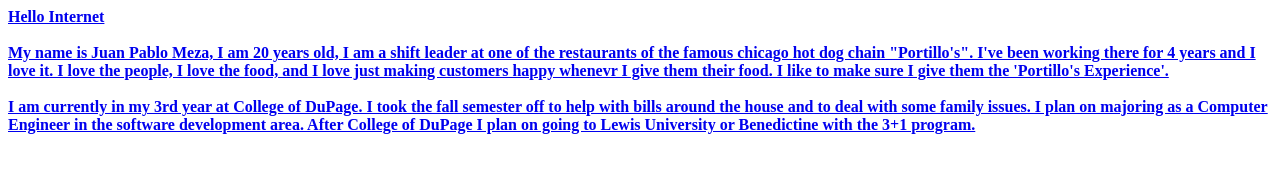
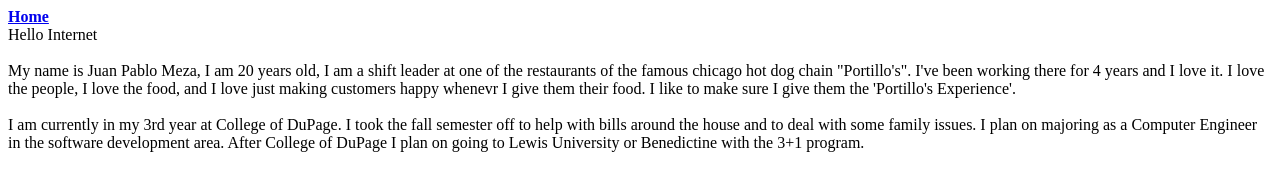
Before and after one commit to Juanito-2115/CIS1300, a plain HTML site: page HW1/index.html in a window 1280 px wide. Drawn offline with Linux system fonts and the light colour scheme.

Commit message:
Update index.html

```diff
--- a/HW1/index.html
+++ b/HW1/index.html
@@ -5,7 +5,7 @@
 <title>Hello Internet</title>
 </head>
 <body>
-	<b><a href="https://juanito-2115.github.io/CIS1300/index.html>Home</a></b>
+	<b><a href="https://juanito-2115.github.io/CIS1300/index.html">Home</a></b>
 	<br>
 	Hello Internet
 	<br>
```
